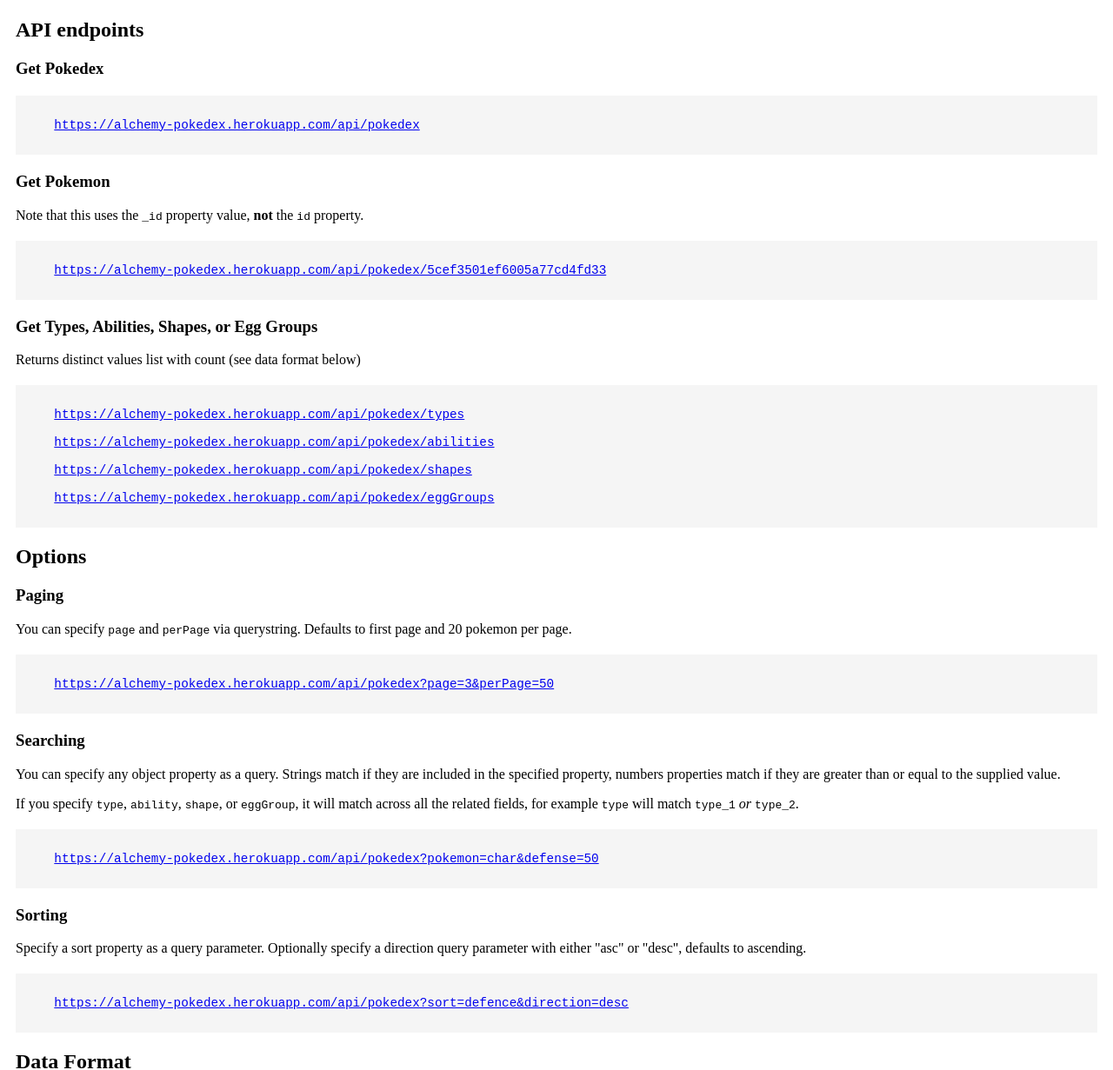
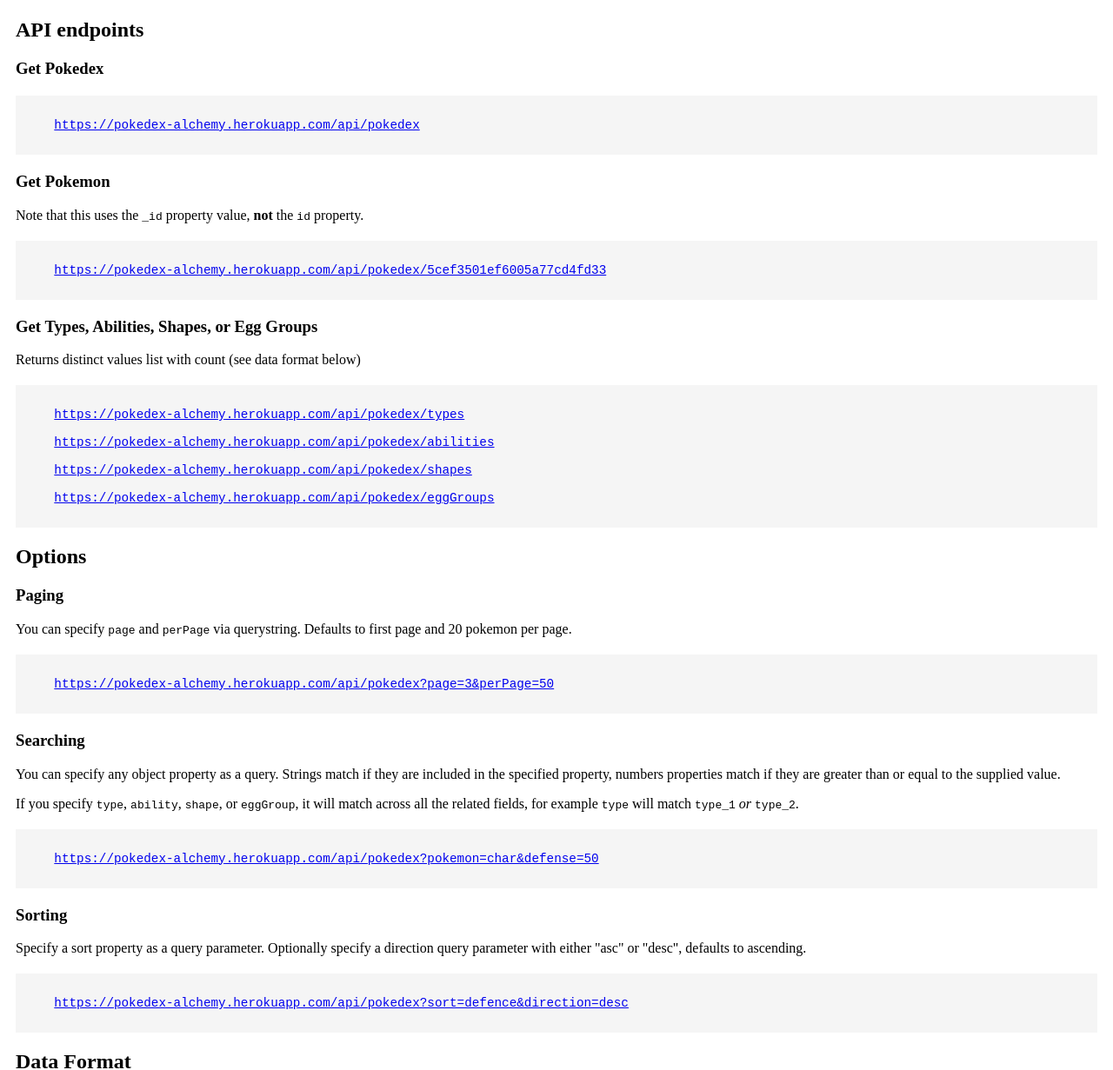
Before and after one commit to alchemycodelab/pokedex-server, a website: page public/index.html in a window 1280 px wide. Shown: the part 77-1308 px from the top of the page at 87% size. Drawn offline with Linux system fonts and the light colour scheme.

Commit message:
change URL

```diff
--- a/public/index.html
+++ b/public/index.html
@@ -26,7 +26,7 @@
     <p>
         <pre>
     <code>
-    <a target="_blank" href="https://alchemy-pokedex.herokuapp.com/api/pokedex">https://alchemy-pokedex.herokuapp.com/api/pokedex</a>
+    <a target="_blank" href="https://pokedex-alchemy.herokuapp.com/api/pokedex">https://pokedex-alchemy.herokuapp.com/api/pokedex</a>
     </code></pre>
 
     </p>
@@ -39,7 +39,7 @@
     <p>
         <pre>
     <code>
-    <a target="_blank" href="https://alchemy-pokedex.herokuapp.com/api/pokedex/5cef3501ef6005a77cd4fd33">https://alchemy-pokedex.herokuapp.com/api/pokedex/5cef3501ef6005a77cd4fd33</a>
+    <a target="_blank" href="https://pokedex-alchemy.herokuapp.com/api/pokedex/5cef3501ef6005a77cd4fd33">https://pokedex-alchemy.herokuapp.com/api/pokedex/5cef3501ef6005a77cd4fd33</a>
     </code></pre>
     </p>
 
@@ -48,13 +48,13 @@
     <p>
         <pre>
     <code>
-    <a target="_blank" href="https://alchemy-pokedex.herokuapp.com/api/pokedex/types">https://alchemy-pokedex.herokuapp.com/api/pokedex/types</a>
+    <a target="_blank" href="https://pokedex-alchemy.herokuapp.com/api/pokedex/types">https://pokedex-alchemy.herokuapp.com/api/pokedex/types</a>
 
-    <a target="_blank" href="https://alchemy-pokedex.herokuapp.com/api/pokedex/abilities">https://alchemy-pokedex.herokuapp.com/api/pokedex/abilities</a>
+    <a target="_blank" href="https://pokedex-alchemy.herokuapp.com/api/pokedex/abilities">https://pokedex-alchemy.herokuapp.com/api/pokedex/abilities</a>
 
-    <a target="_blank" href="https://alchemy-pokedex.herokuapp.com/api/pokedex/shapes">https://alchemy-pokedex.herokuapp.com/api/pokedex/shapes</a>
+    <a target="_blank" href="https://pokedex-alchemy.herokuapp.com/api/pokedex/shapes">https://pokedex-alchemy.herokuapp.com/api/pokedex/shapes</a>
 
-    <a target="_blank" href="https://alchemy-pokedex.herokuapp.com/api/pokedex/eggGroups">https://alchemy-pokedex.herokuapp.com/api/pokedex/eggGroups</a>
+    <a target="_blank" href="https://pokedex-alchemy.herokuapp.com/api/pokedex/eggGroups">https://pokedex-alchemy.herokuapp.com/api/pokedex/eggGroups</a>
     </code></pre>
     </p>
 
@@ -68,7 +68,7 @@
     <p>
         <pre>
     <code>
-    <a target="_blank" href="https://alchemy-pokedex.herokuapp.com/api/pokedex?page=3&perPage=50">https://alchemy-pokedex.herokuapp.com/api/pokedex?page=3&perPage=50</a>
+    <a target="_blank" href="https://pokedex-alchemy.herokuapp.com/api/pokedex?page=3&perPage=50">https://pokedex-alchemy.herokuapp.com/api/pokedex?page=3&perPage=50</a>
     </code></pre>
     </p>
 
@@ -89,7 +89,7 @@
     <p>
         <pre>
     <code>
-    <a target="_blank" href="https://alchemy-pokedex.herokuapp.com/api/pokedex?pokemon=char&defense=50">https://alchemy-pokedex.herokuapp.com/api/pokedex?pokemon=char&defense=50</a>
+    <a target="_blank" href="https://pokedex-alchemy.herokuapp.com/api/pokedex?pokemon=char&defense=50">https://pokedex-alchemy.herokuapp.com/api/pokedex?pokemon=char&defense=50</a>
     </code></pre>
     </p>
 
@@ -102,7 +102,7 @@
     <p>
         <pre>
     <code>
-    <a target="_blank" href="https://alchemy-pokedex.herokuapp.com/api/pokedex?sort=defence&direction=desc">https://alchemy-pokedex.herokuapp.com/api/pokedex?sort=defence&direction=desc</a>
+    <a target="_blank" href="https://pokedex-alchemy.herokuapp.com/api/pokedex?sort=defence&direction=desc">https://pokedex-alchemy.herokuapp.com/api/pokedex?sort=defence&direction=desc</a>
     </code></pre>
     </p>
 
```
